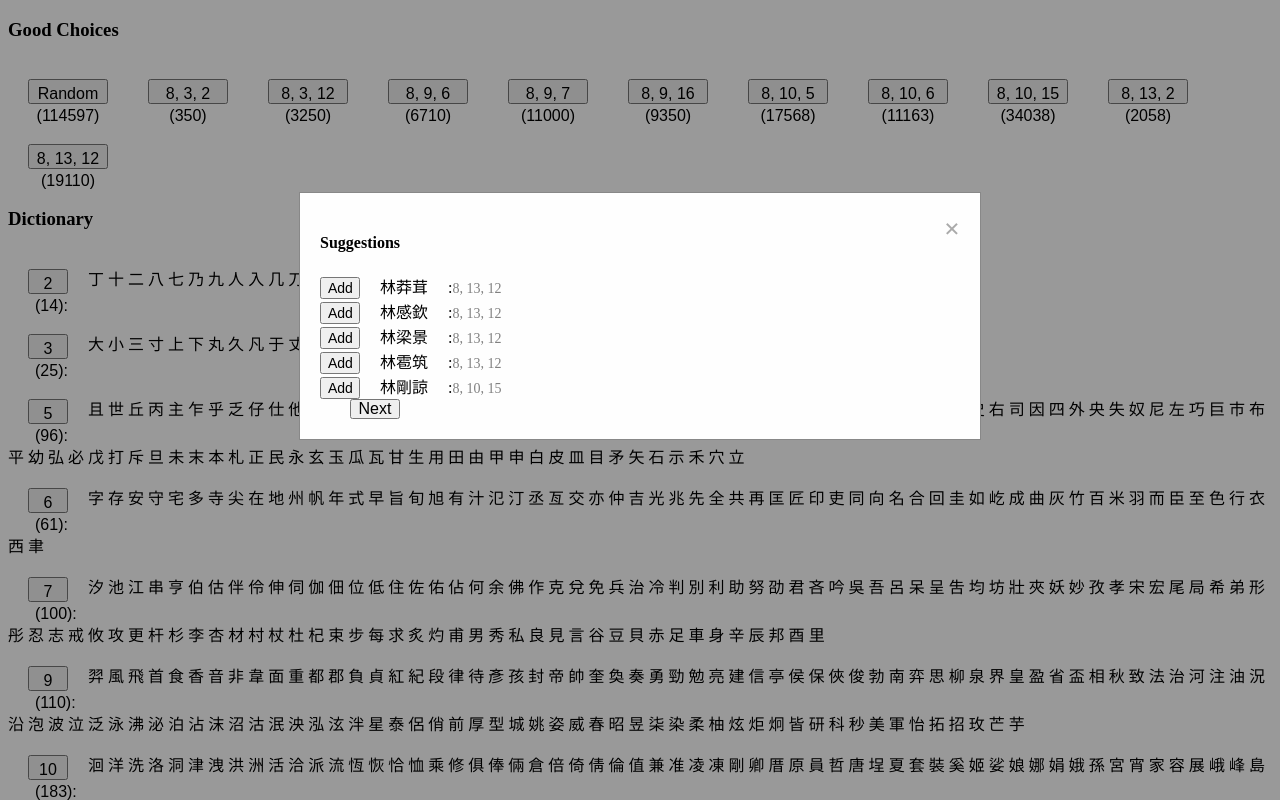
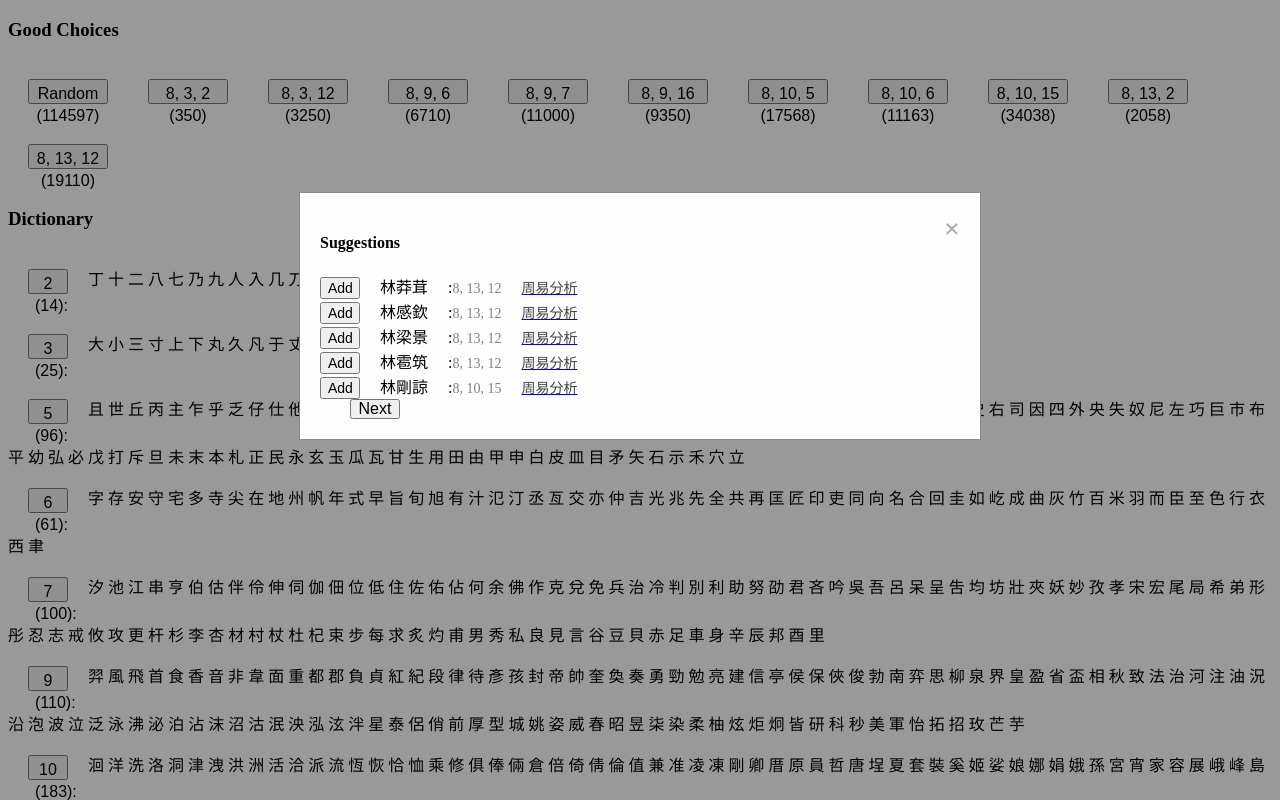
Before and after one commit to penlin/GetName, a plain HTML site: page index.html in a window 1280 px wide. Shown: the top 800 px of the page. Drawn offline with nearby package versions, Linux system fonts and the light colour scheme; no server answers.

Commit message:
add zhouyi analysis

```diff
--- a/index.html
+++ b/index.html
@@ -103,7 +103,7 @@
     function popup_suggestions(names, btn_callback='') {
       let content = '';
       for (const [name, desc] of names) {
-        content += `<div class="item"><button class="add-btn" onclick="addCandidate('${name}');">Add</button><span class="name">林${name}</span>:<span class="name-description">${desc}</span></div>`;
+        content += `<div class="item"><button class="add-btn" onclick="addCandidate('${name}');">Add</button><span class="name">林${name}</span>:<span class="name-description">${desc}</span><a target="_blank" href="https://m.meimingteng.com/Naming/AJAXServices/ZhouYi.aspx?xingshi=林&mingzi=${name}"><span class="name-zhouyi">周易分析</span></a></div>`;
       }
       if (btn_callback && btn_callback.length > 0) {
         content += `<div class="item"><button class="next-btn" onclick="${btn_callback}">Next</button></div>`;
--- a/static/css/index.css
+++ b/static/css/index.css
@@ -29,3 +29,9 @@
     font-weight: 500;
     color: red;
 }
+
+.name-zhouyi {
+    color: #414141;
+    padding-left: 20px;
+    font-size: 14px;
+}
```
